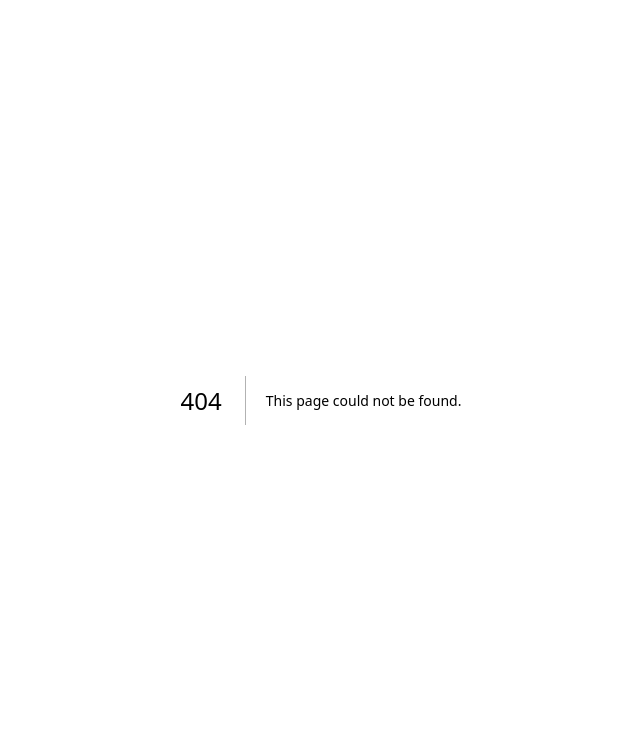
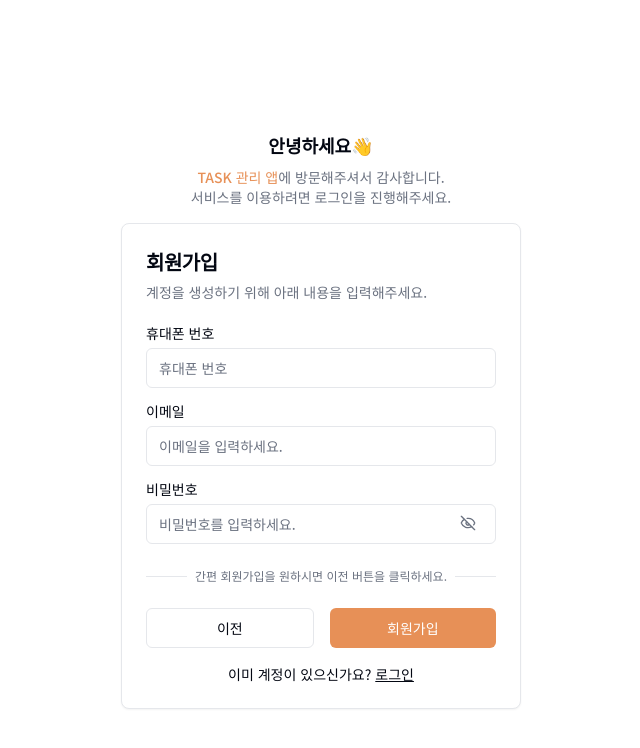
Before and after one commit to jiseungjun/SF_Next-renewal, a Next.js app: page /signup in a window 1280 px wide. Before the commit this address had no page. Shown: the top 748 px of the page, without its empty margins (319-959 px from the left). Built offline with nearby package versions, Linux system fonts and the light colour scheme.

Commit message:
🔥 [feat] 회원가입 페이지 UI 개발 완료

```diff
--- a/app/page.tsx
+++ b/app/page.tsx
@@ -1,7 +1,7 @@
 "use client";
 
+import { useState } from "react";
 import Link from "next/link";
-import { useState } from "react";
 import { Button, Card, CardHeader, CardTitle, CardDescription, CardContent, CardFooter, Label, Input } from "@/components/ui";
 import { Eye, EyeOff } from "@/public/assets/icons";
 
--- /dev/null
+++ b/app/signup/page.tsx
@@ -0,0 +1,93 @@
+"use client";
+
+import { useState } from "react";
+import Link from "next/link";
+import { useRouter } from "next/navigation";
+import { Button, Card, CardHeader, CardTitle, CardDescription, CardContent, CardFooter, Label, Input } from "@/components/ui";
+import { Eye, EyeOff } from "@/public/assets/icons";
+
+function SignupPage() {
+    const router = useRouter();
+    const [email, setEmail] = useState<string>("");
+    const [password, setPassword] = useState<string>("");
+    const [showPassword, setShowPassword] = useState(false);
+    const [phoneNumber, setPhoneNumber] = useState<string>("");
+    const showToggle = () => setShowPassword((prevState) => !prevState);
+
+    /** 회원가입에 필요한 데이터 Input Value */
+    const handleEmailChange = (event: React.ChangeEvent<HTMLInputElement>) => setEmail(event.target.value);
+    const handlePasswordChange = (event: React.ChangeEvent<HTMLInputElement>) => setPassword(event.target.value);
+    const handlePhoneNumberChange = (event: React.ChangeEvent<HTMLInputElement>) => {
+        const rawValue = event.target.value.replace(/[^0-9]/g, "");
+        const formattedValue = rawValue.replace(/^(\d{2,3})(\d{3,4})(\d{4})$/, `$1-$2-$3`);
+        setPhoneNumber(formattedValue);
+    };
+
+    return (
+        <div className="page">
+            <div className="page__container">
+                <div className="flex flex-col items-center mt-10">
+                    <h4 className="text-lg font-semibold">안녕하세요👋</h4>
+                    <div className="flex flex-col items-center justify-center mt-2 mb-4">
+                        <div className="text-sm text-muted-foreground">
+                            <small className="text-sm text-[#E79057] font-medium leading-none">TASK 관리 앱</small>에 방문해주셔서 감사합니다.
+                        </div>
+                        <p className="text-sm text-muted-foreground">서비스를 이용하려면 로그인을 진행해주세요.</p>
+                    </div>
+                </div>
+                <Card className="w-[400px]">
+                    <CardHeader>
+                        <CardTitle className="text-xl">회원가입</CardTitle>
+                        <CardDescription>계정을 생성하기 위해 아래 내용을 입력해주세요.</CardDescription>
+                    </CardHeader>
+                    <CardContent>
+                        <div className="grid gap-4">
+                            <div className="flex flex-col w-full gap-2">
+                                <div className="flex items-end gap-2">
+                                    <div className="flex flex-col flex-1 gap-2">
+                                        <Label htmlFor="phone_number">휴대폰 번호</Label>
+                                        <Input id="phone_number" placeholder="휴대폰 번호" maxLength={13} value={phoneNumber} required onChange={handlePhoneNumberChange} />
+                                    </div>
+                                </div>
+                            </div>
+                            <div className="grid gap-2">
+                                <Label htmlFor="email">이메일</Label>
+                                <Input id="email" type="email" placeholder="이메일을 입력하세요." required value={email} onChange={handleEmailChange} />
+                            </div>
+                            <div className="relative grid gap-2">
+                                <Label htmlFor="password">비밀번호</Label>
+                                <Input id="password" type={showPassword ? "text" : "password"} placeholder="비밀번호를 입력하세요." value={password} onChange={handlePasswordChange} />
+                                <Button size="icon" className="absolute top-1/2 right-2 -translate-y-1/4 bg-transparent hover:bg-transparent" onClick={showToggle}>
+                                    {showPassword ? <Eye className="h-5 w-5 text-muted-foreground" /> : <EyeOff className="h-5 w-5 text-muted-foreground" />}
+                                </Button>
+                            </div>
+                            <div className="relative my-2">
+                                <div className="absolute inset-0 flex items-center">
+                                    <span className="w-full border-t" />
+                                </div>
+                                <div className="relative flex justify-center text-xs uppercase">
+                                    <span className="bg-background px-2 text-muted-foreground">간편 회원가입을 원하시면 이전 버튼을 클릭하세요.</span>
+                                </div>
+                            </div>
+                            <div className="flex items-center gap-4">
+                                <Button variant={"outline"} className="w-full" onClick={() => router.push("/")}>
+                                    이전
+                                </Button>
+                                <Button className="w-full text-white bg-[#E79057] hover:bg-[#E26F24] hover:ring-1 hover:ring-[#E26F24] hover:ring-offset-1 active:bg-[#D5753D] hover:shadow-lg">회원가입</Button>
+                            </div>
+                        </div>
+                        <div className="mt-4 text-center text-sm">
+                            이미 계정이 있으신가요?{" "}
+                            <Link href="/login" className="underline">
+                                로그인
+                            </Link>
+                        </div>
+                    </CardContent>
+                </Card>
+                {/* {isSocial ? <SignUpSocial handleEvent={setIsSocial} /> : <SignUpBasic handleEvent={setIsSocial} />} */}
+            </div>
+        </div>
+    );
+}
+
+export default SignupPage;
```
